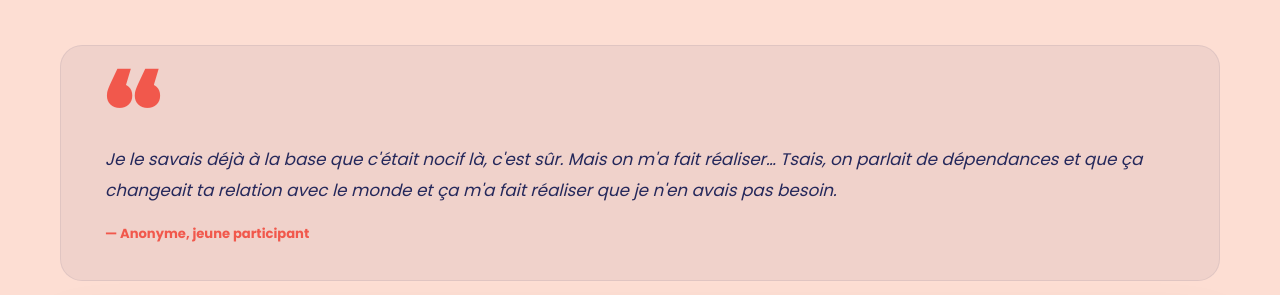
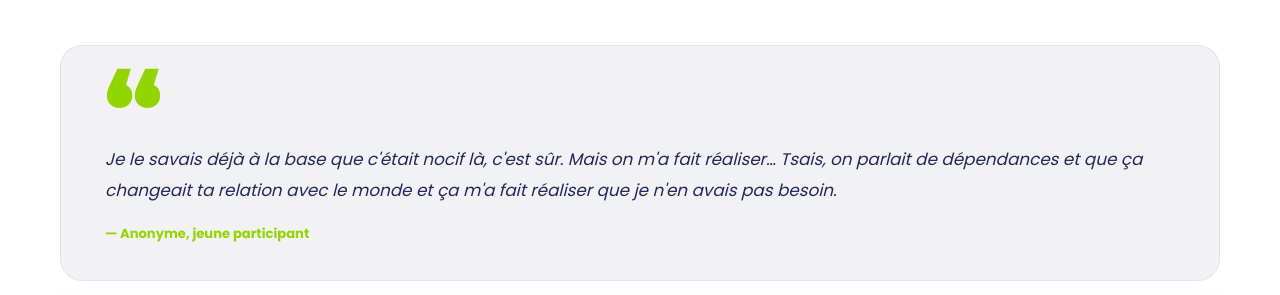
Before and after one commit to ighilca/bosco-lp, a plain HTML site: page index.html in a window 1280 px wide. Shown: the part 6826-7121 px from the top of the page. Drawn offline with Linux system fonts and the light colour scheme.

Commit message:
Section GRD: fond blanc, tout le corail remplacé par vert #93D500
Made-with: Cursor

```diff
--- a/index.html
+++ b/index.html
@@ -389,7 +389,7 @@
     .s-pastel .qauthor { color: var(--navy); opacity: .6; }
 
     /* ─── GRD ─────────────────────────────── */
-    .s-grd { background: var(--peach); }
+    .s-grd { background: #fff; }
     .s-grd .sec-intro { color: var(--gray); }
     .s-grd .stat-num { color: #93D500; }
     .s-grd .stat-caption { color: var(--navy); }
@@ -398,18 +398,20 @@
     .s-grd .benefits li { color: var(--gray); }
     .s-grd .bicon { background: #93D500; color: #fff; }
     .s-grd .quote { background: rgba(37,40,91,.06); border: 1px solid rgba(37,40,91,.08); }
-    .s-grd .qmark { color: var(--coral); }
+    .s-grd .qmark { color: #93D500; }
     .s-grd .qtext { color: var(--navy); }
-    .s-grd .qauthor { color: var(--coral); }
+    .s-grd .qauthor { color: #93D500; }
     .s-grd .stat-box { background: #fff; box-shadow: 0 4px 20px rgba(37,40,91,.08); }
     .s-grd .stat-box-num { color: #93D500; }
     .s-grd .stat-box-txt { color: var(--gray); }
+    .s-grd .btn-coral { background: #93D500; color: #fff; }
+    .s-grd .btn-coral:hover { box-shadow: 0 10px 32px rgba(147,213,0,.4); }
 
     /* DIVIDERS */
     .divider { height: 6px; }
     .div-blues  { background: linear-gradient(90deg, var(--coral) 0%, var(--peach) 100%); }
     .div-pastel { background: linear-gradient(90deg, var(--lavender) 0%, #b8b4c8 100%); }
-    .div-grd    { background: linear-gradient(90deg, #3a3f8c 0%, var(--coral) 100%); }
+    .div-grd    { background: linear-gradient(90deg, #3a3f8c 0%, #93D500 100%); }
 
     /* ─── FORM ────────────────────────────── */
     .form-section {
```
